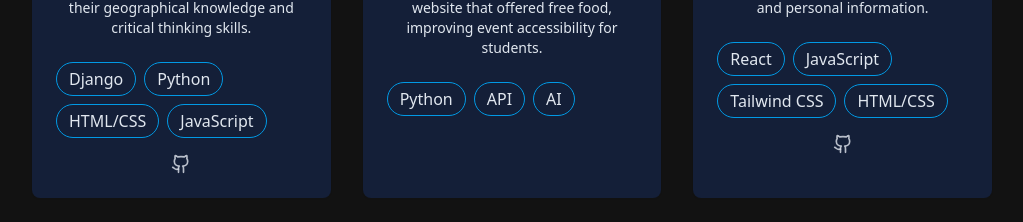
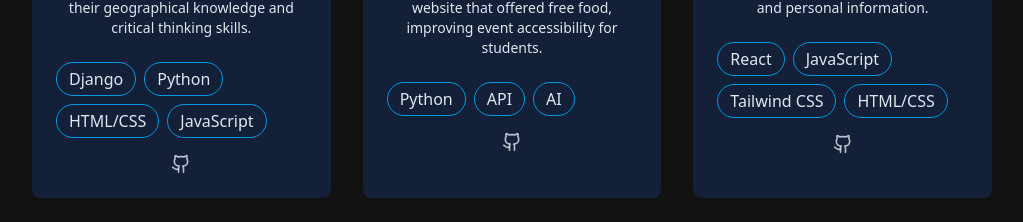
Before and after one commit to TarikCO/My-Portfolio, a React (Vite) app: page / in a window 1280 px wide. Shown: the part 3120-3342 px from the top of the page, without its empty margins (128-1151 px from the left). Built offline with nearby package versions, Linux system fonts and the light colour scheme.

Commit message:
Update projectsData.js

```diff
--- a/src/components/projectsData.js
+++ b/src/components/projectsData.js
@@ -16,7 +16,7 @@ export const projects = [
         image: "/projects/Project5.png",
         tags: ["Python", "API", "AI"],
         demoUrl: "#",
-        githubUrl: "#",
+        githubUrl: "https://github.com/TarikCO/Free-Food-Newsletter",
         category: "programming"
     },
     {
```
